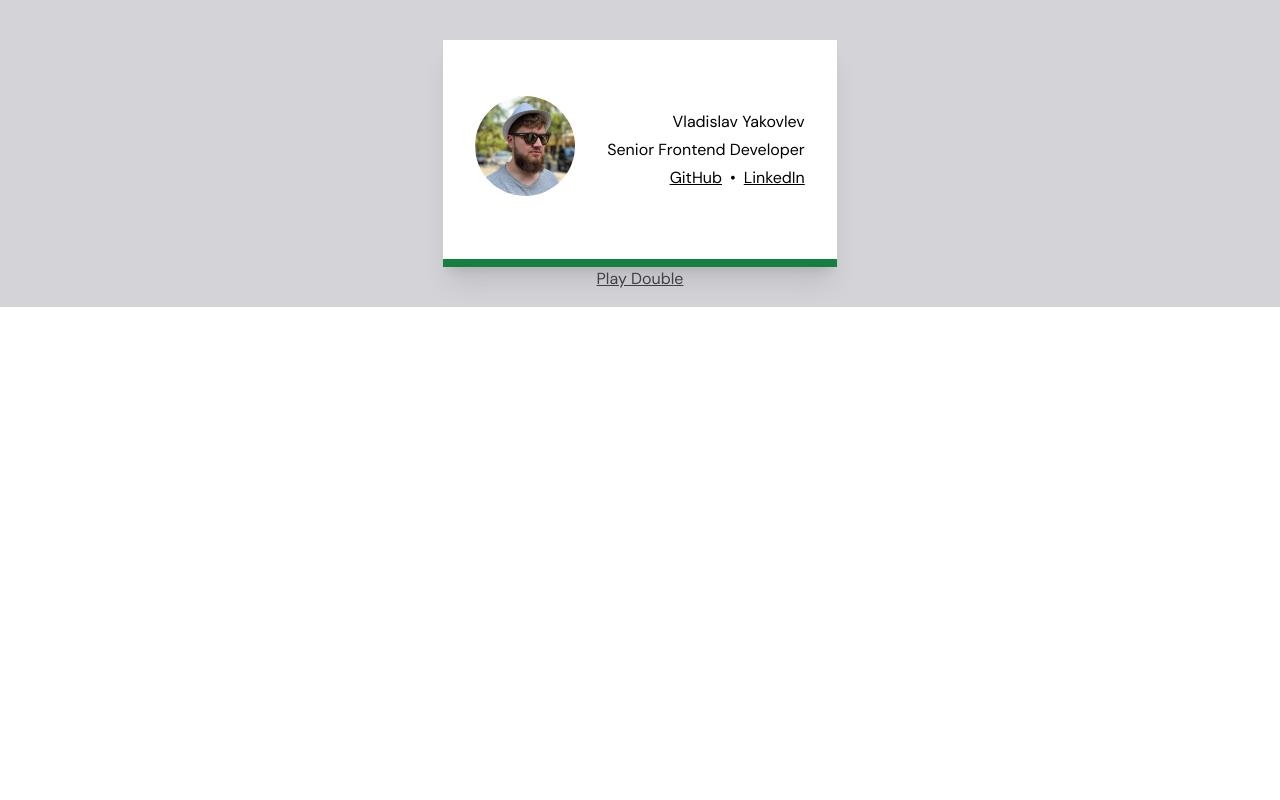
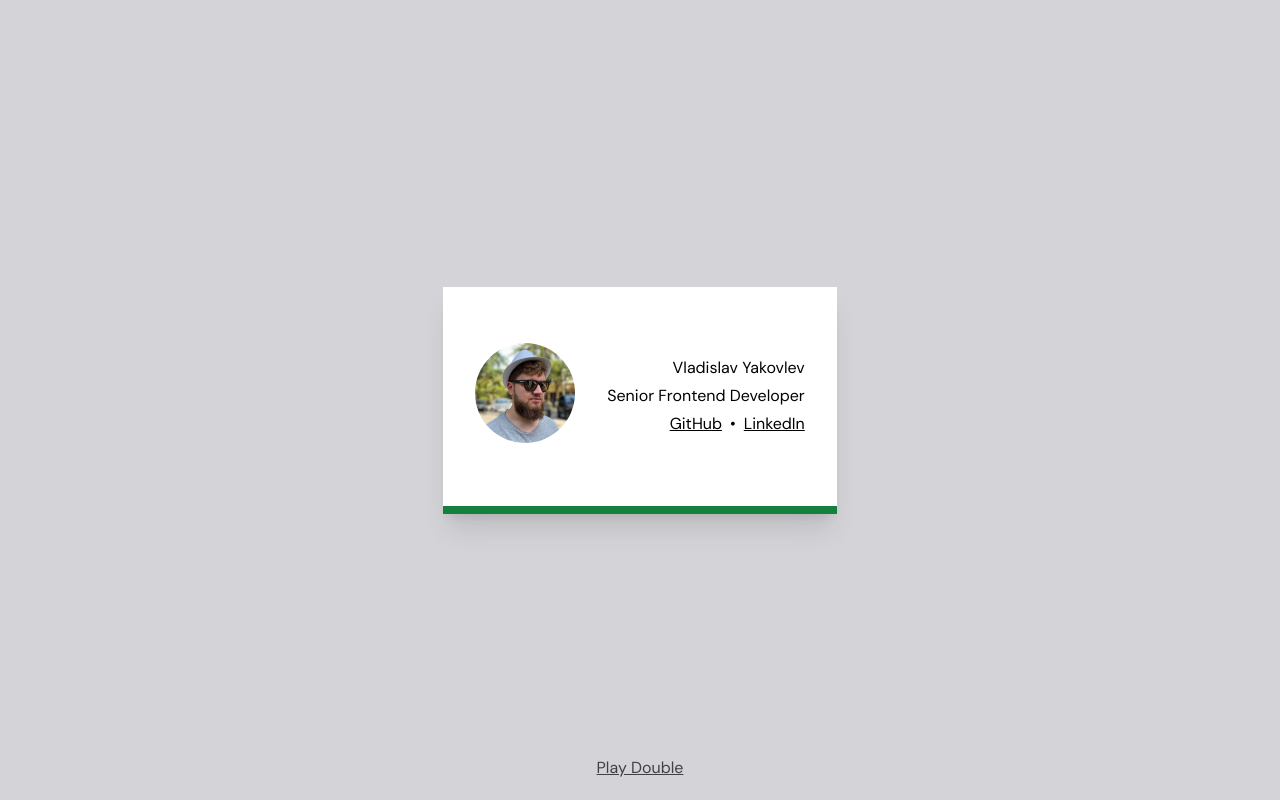
Before and after one commit to vlad-yakovlev/vlad-yakovlev-dev, a Next.js app: page / in a window 1280 px wide. Built offline with nearby package versions, Linux system fonts and the light colour scheme.

Commit message:
Fix desktop

```diff
--- a/pages/index.tsx
+++ b/pages/index.tsx
@@ -11,9 +11,9 @@ const Home: NextPage = () => {
 
       <div
         className="flex flex-col items-center justify-between min-h-screen bg-zinc-300"
-        style={{ minHeight: '-webkit-fill-available' }}
+        // style={{ minHeight: '-webkit-fill-available' }}
       >
-        <div className="h-10" />
+        <div className="h-16" />
         <div className="flex items-center flex-col sm:flex-row gap-8 px-8 py-14 border-b-8 border-b-green-700 bg-white shadow-xl">
           <div className="flex-none">
             <Image
@@ -41,7 +41,7 @@ const Home: NextPage = () => {
             </div>
           </div>
         </div>
-        <div className="h-10">
+        <div className="flex items-center justify-center h-16">
           <a className="underline text-zinc-700" href="/double">
             Play Double
           </a>
```
